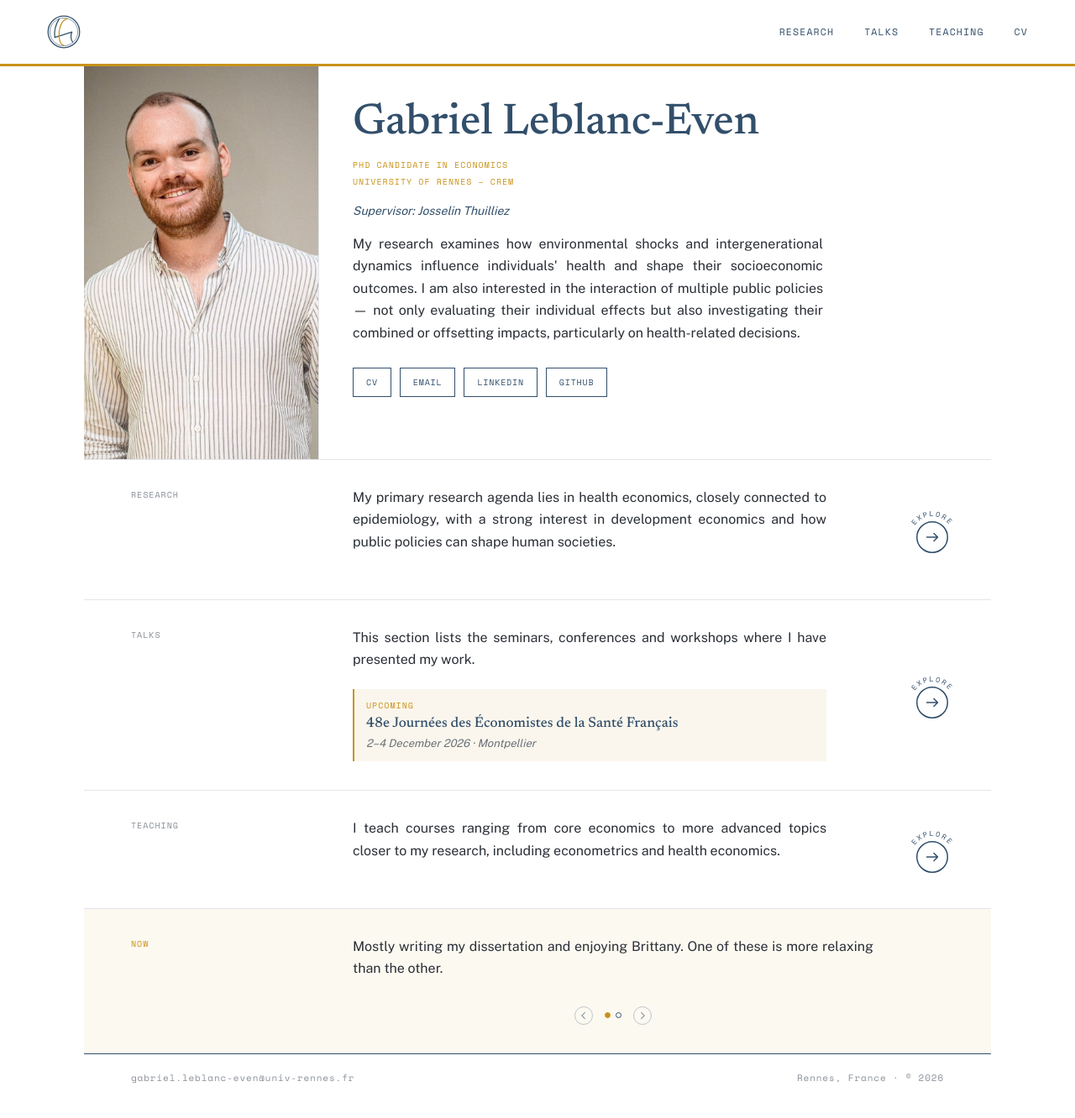
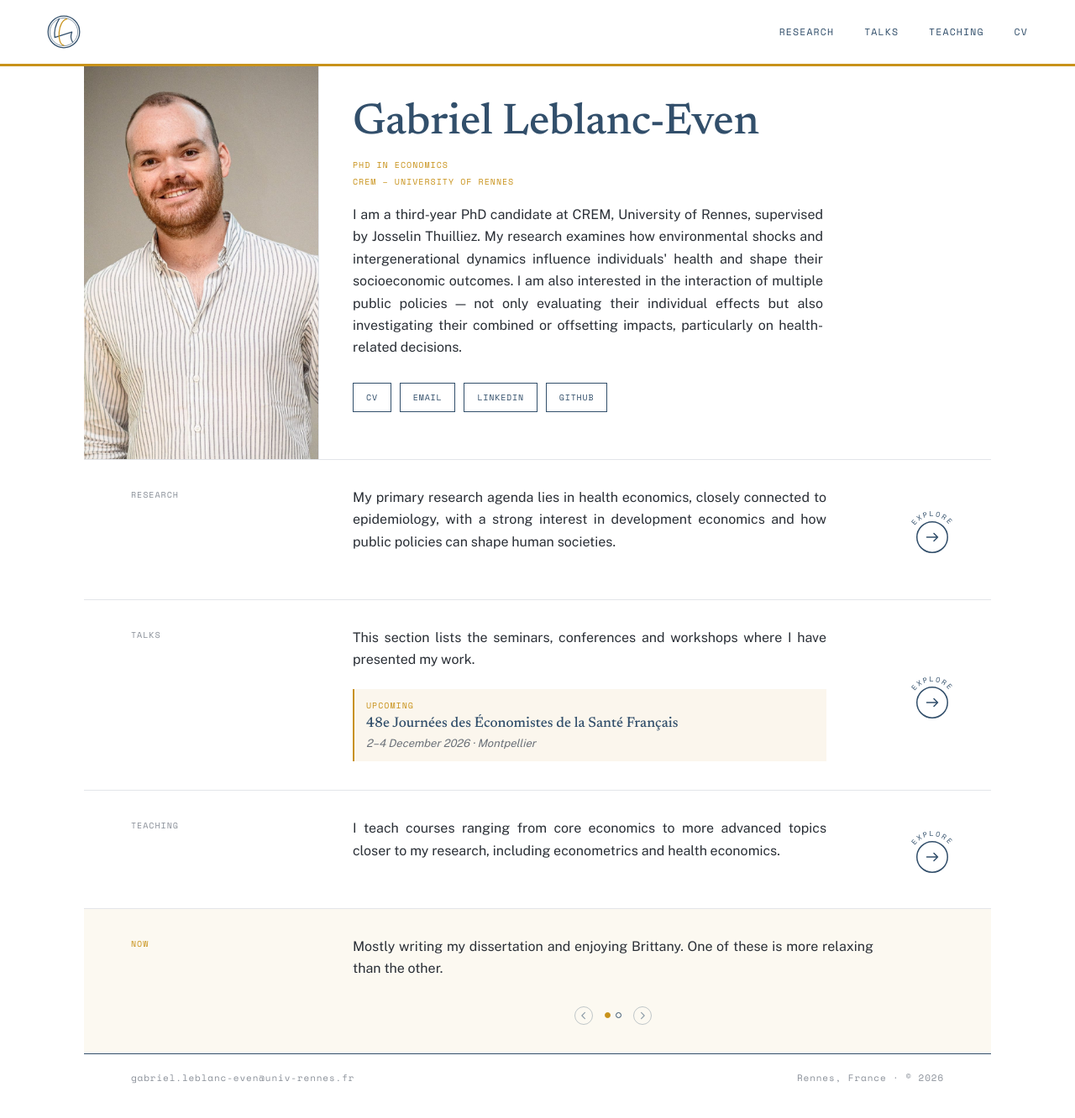
Before and after one commit to gabriel-leblanceven/gabriel-leblanceven.github.io, a Jekyll site: the page built from _pages/about.md, in a window 1280 px wide. Shown: the whole page at 84% size. Built offline with Jekyll 4.4.1, drawn with Linux system fonts in a browser that asks for light colours; a script bundle is joined from its source files by our own code; library files that are not in the unit come from our copies.

Commit message:
Homepage header: Who / What / Where, supervisor moved into intro
Header reads name / "PhD in Economics" / "CREM – University of Rennes";
the intro now opens with "I am a third-year PhD candidate at CREM,
University of Rennes, supervised by Josselin Thuilliez."

Co-Authored-By: Claude Opus 5.5 <noreply@anthropic.com>

```diff
--- a/_pages/about.md
+++ b/_pages/about.md
@@ -108,10 +108,9 @@ html, body{margin:0 !important;padding:0 !important;}
     <img class="gle__photo" src="{{ '/images/profile.jpg' | relative_url }}" alt="Gabriel Leblanc-Even">
     <div class="gle__herobody">
       <h1 class="gle__name">Gabriel <span style="white-space:nowrap;">Leblanc-Even</span></h1>
-      <div class="gle__kicker" style="margin-top: 14px;">PhD Candidate in Economics</div>
-      <div class="gle__kicker">University of Rennes &ndash; CREM</div>
-      <div class="gle__supervisor">Supervisor: Josselin Thuilliez</div>
-      <p class="gle__lede">My research examines how environmental shocks and intergenerational dynamics influence individuals' health and shape their socioeconomic outcomes. I am also interested in the interaction of multiple public policies &mdash; not only evaluating their individual effects but also investigating their combined or offsetting impacts, particularly on health-related decisions.</p>
+      <div class="gle__kicker" style="margin-top: 14px;">PhD in Economics</div>
+      <div class="gle__kicker">CREM &ndash; University of Rennes</div>
+      <p class="gle__lede" style="margin-top:16px;">I am a third-year PhD candidate at CREM, University of Rennes, supervised by Josselin Thuilliez. My research examines how environmental shocks and intergenerational dynamics influence individuals' health and shape their socioeconomic outcomes. I am also interested in the interaction of multiple public policies &mdash; not only evaluating their individual effects but also investigating their combined or offsetting impacts, particularly on health-related decisions.</p>
       <div class="gle__links">
         <a class="gle__btn" href="{{ '/cv/' | relative_url }}">CV</a>
         <a class="gle__btn" href="mailto:gabriel.leblanc-even@univ-rennes.fr">Email</a>
```
